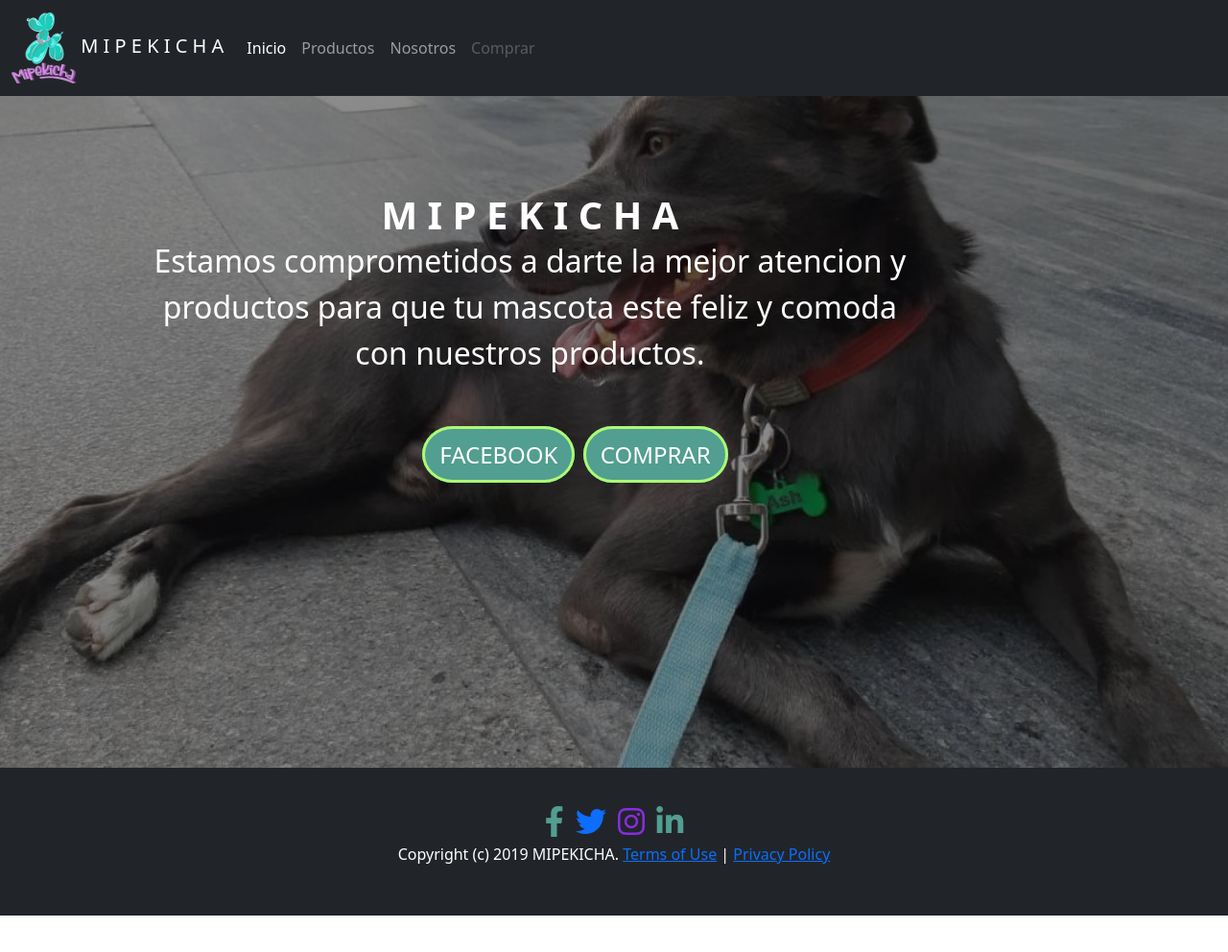
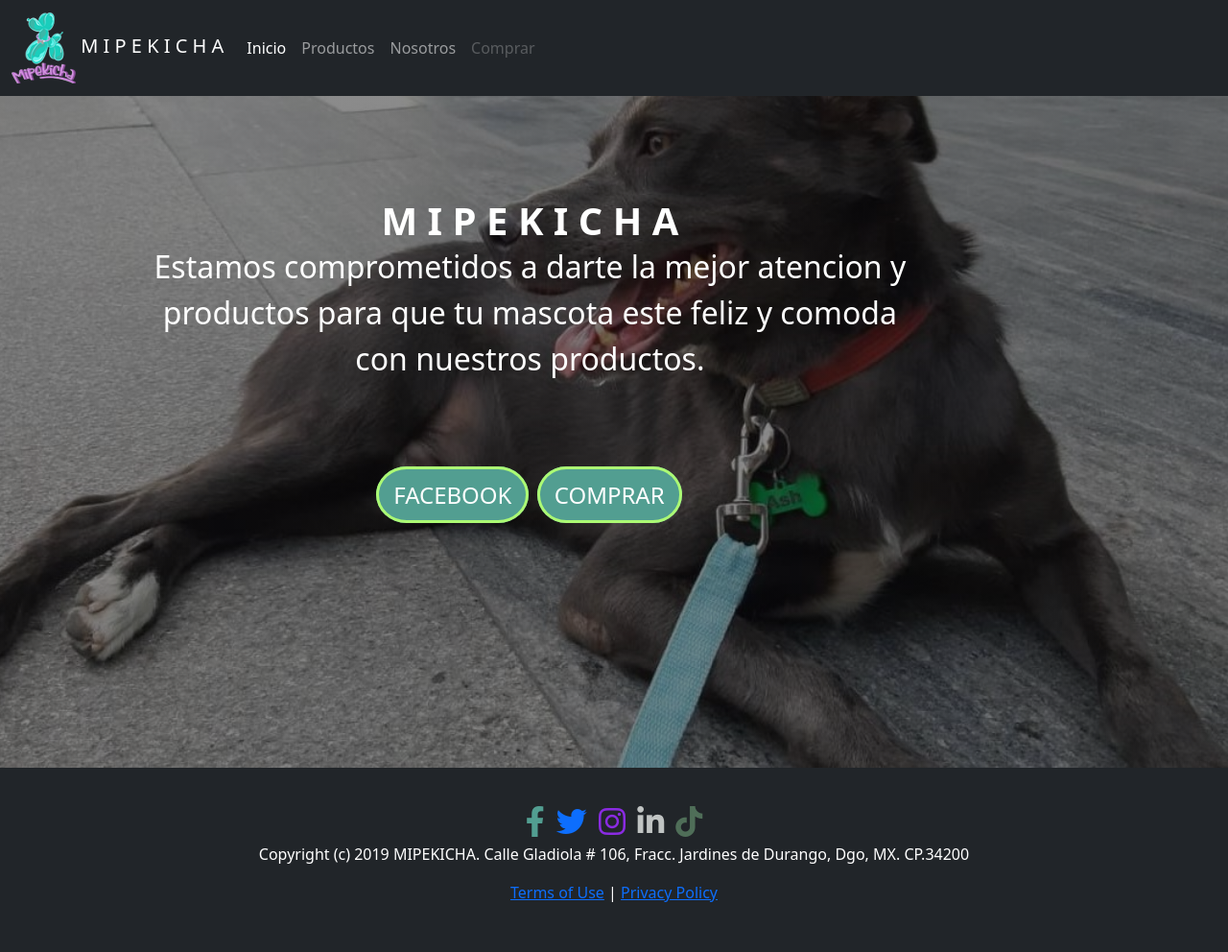
Before and after one commit to raknarrok/raknarrok.github.io, a plain HTML site: page index.html in a window 1280 px wide. Shown: the whole page at 96% size. Before the commit the page ends 954 px from the top, so only its background shows below. Drawn offline with nearby package versions, Linux system fonts and the light colour scheme.

Commit message:
Second Big Update

```diff
--- a/index.html
+++ b/index.html
@@ -1,15 +1,22 @@
 <!DOCTYPE html>
-<html>
+<html lang="es">
 
 <head>
+    <meta charset="UTF-8">
+    <meta name="viewport" content="width=device-width, initial-scale=1, minimum-scale=1">
+    <meta name="description"
+        content="La mejor manera de consentir a tu mascota, tenemos desde collares personalizados hasta aromaterapia. Envíos a todo México.">
+    <meta name="theme-color" content="#57a397">
+    <meta name="MobileOptimized" content="width">
+    <meta name="HandheldFriendly" content="true">
+    <meta name="apple-mobile-web-app-capable" content="yes">
+    <meta name="apple-mobile-web-app-status-bar-style" content="black-translucent">
     <link rel="shortcut icon" href="images/mipekicha_logox32.png" type="image/x-icon">
     <link href="https://cdn.jsdelivr.net/npm/bootstrap@5.2.3/dist/css/bootstrap.min.css" rel="stylesheet"
         integrity="sha384-rbsA2VBKQhggwzxH7pPCaAqO46MgnOM80zW1RWuH61DGLwZJEdK2Kadq2F9CUG65" crossorigin="anonymous">
     <link rel="stylesheet" href="/css/styles.css">
     <link rel="stylesheet" href="/css/fontawesome/all.css">
     <title>Mipekicha - Accesorios para mascota</title>
-    <meta name="description"
-        content="La mejor manera de consentir a tu mascota, tenemos collares personalizados hasta aromaterapia. Envíos a todo México.">
 </head>
 
 <body>
@@ -50,12 +57,12 @@
                 <div class="row m-auto">
                     <div class="col-sm ms-5 text-center">
                         <h2 class="card-title text-white fs-1"><b>M I P E K I C H A</b></h2>
-                        <p class="card-text- text-white fs-2">Estamos comprometidos a darte la mejor atencion y
+                        <p class="card-text- text-white fs-2" style="margin-bottom: 100px;">Estamos comprometidos a darte la mejor atencion y
                             productos para que tu mascota este feliz y comoda con
                             nuestros productos.
                         </p>
                         <div class="row">
-                            <div class="center m-5 fs-4">
+                            <div class="center m-auto fs-4">
                                 <a class="mpk_button">FACEBOOK</a>
                                 <a class="mpk_button">COMPRAR</a>
                             </div>
@@ -75,12 +82,16 @@
                         <a class="m-1" href="#" style="color:#529e91"><i class="fab fa-facebook-f fa-2x"></i></a>
                         <a class="m-1" href="#"><i class="fab fa-twitter fa-2x"></i></a>
                         <a class="m-1" href="#" style="color: blueviolet;"><i class="fab fa-instagram fa-2x"></i></a>
-                            <a class="m-1" href="#" style="color:#529e91"><i class="fab fa-linkedin-in fa-2x"></i></a>
+                        <a class="m-1" href="#" style="color:#c0c4c3"><i class="fab fa-linkedin-in fa-2x"></i></a>
+                        <a class="m-1" href="#" style="color:#4f6e58"><i class="fab fa-tiktok fa-2x"></i></a>
                     </div>
                 </div>
-                    <p id="pFooterCopy" class="mpk_textColor">Copyright (c) 2019 MIPEKICHA.
+                <p id="pFooterCopy" class="mpk_textColor">Copyright (c) 2019 MIPEKICHA. Calle Gladiola # 106, Fracc.
+                    Jardines de Durango, Dgo, MX. CP.34200</p>
+                <p>
                     <a id="aFooterTerms" class="mbr-footer__link text-mipekicha" href="#">Terms of Use</a> |
                     <a id="aFooterPrivacy" class="mbr-footer__link text-mipekicha" href="#">Privacy Policy</a>
+                </p>
             </div>
         </div>
     </footer>
```
Also changed, not shown: pages/sucursales.html (added, +10 -0 lines), pages/contacto.html (renamed from sucursales.html), pages/crear_usuario.html (renamed from crear_usuario.html), pages/nosotros.html (renamed from nosotros.html), pages/productos.html (renamed from productos.html). Lines whose indentation alone changed are shown as unchanged.
